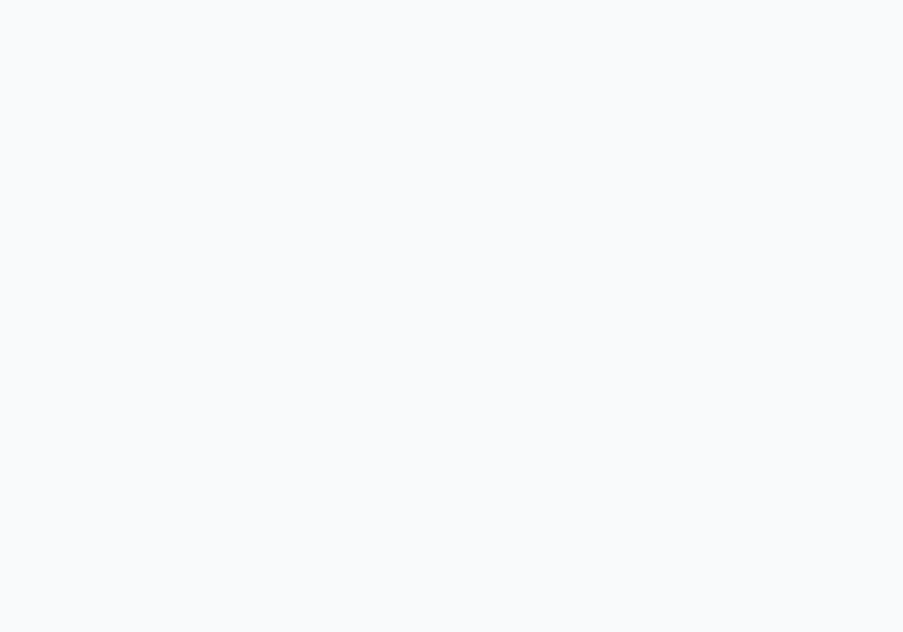
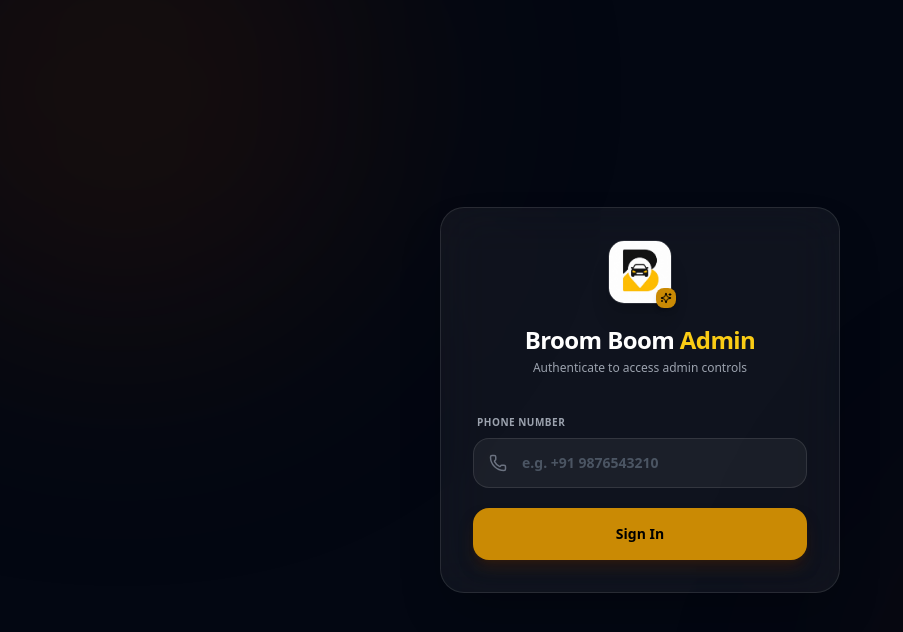
Before and after one commit to pietech2026-png/broomboom_user_admin, a React (Vite) app: page /login in a window 1280 px wide. Before the commit this address had no page. Shown: the top 632 px of the page, without its empty margins (0-903 px from the left). Built offline with nearby package versions, Linux system fonts and the light colour scheme.

Commit message:
feat: implement auth login screen and route guards in admin panel

```diff
--- a/src/App.jsx
+++ b/src/App.jsx
@@ -11,6 +11,9 @@ import Cities from './pages/Cities';
 import SearchLeads from './pages/SearchLeads';
 import PetBookings from './pages/PetBookings';
 import AddOns from './pages/AddOns';
+import Login from './pages/Login';
+import ProtectedRoute from './components/ProtectedRoute';
+
 const Coupons = () => <div className="p-4 bg-white rounded-2xl border border-gray-100 min-h-[400px] flex items-center justify-center text-gray-400 font-medium">Coupon Management Module Coming Soon</div>;
 const Drivers = () => <div className="p-4 bg-white rounded-2xl border border-gray-100 min-h-[400px] flex items-center justify-center text-gray-400 font-medium">Driver Management Module Coming Soon</div>;
 
@@ -18,6 +21,9 @@ function App() {
   return (
     <BrowserRouter>
       <Routes>
+        <Route path="/login" element={<Login />} />
+
+        <Route element={<ProtectedRoute />}>
           <Route path="/" element={<AdminLayout />}>
             <Route index element={<Dashboard />} />
             <Route path="bookings" element={<Bookings />} />
@@ -32,6 +38,7 @@ function App() {
             <Route path="drivers" element={<Drivers />} />
             <Route path="addons" element={<AddOns />} />
           </Route>
+        </Route>
       </Routes>
     </BrowserRouter>
   );
--- /dev/null
+++ b/src/components/ProtectedRoute.jsx
@@ -0,0 +1,14 @@
+import React from 'react';
+import { Navigate, Outlet } from 'react-router-dom';
+
+const ProtectedRoute = () => {
+  const token = localStorage.getItem('token');
+
+  if (!token) {
+    return <Navigate to="/login" replace />;
+  }
+
+  return <Outlet />;
+};
+
+export default ProtectedRoute;
--- a/src/components/Sidebar.jsx
+++ b/src/components/Sidebar.jsx
@@ -1,5 +1,5 @@
 import React from 'react';
-import { NavLink } from 'react-router-dom';
+import { NavLink, useNavigate } from 'react-router-dom';
 import {
   LayoutDashboard,
   Car,
@@ -15,6 +15,7 @@ import {
 import logo from '../assets/logo.jpeg';
 
 const Sidebar = () => {
+  const navigate = useNavigate();
   const menuItems = [
     { icon: LayoutDashboard, label: 'Dashboard', path: '/' },
     { icon: Car, label: 'New Bookings', path: '/bookings' },
@@ -54,7 +55,15 @@ const Sidebar = () => {
       </nav>
 
       <div className="p-4 border-t border-gray-50">
-        <button className="sidebar-link sidebar-link-inactive w-full text-red-500 hover:bg-red-50 hover:text-red-600">
+        <button
+          onClick={() => {
+            localStorage.removeItem('token');
+            localStorage.removeItem('user_name');
+            localStorage.removeItem('user_phone');
+            navigate('/login', { replace: true });
+          }}
+          className="sidebar-link sidebar-link-inactive w-full text-red-500 hover:bg-red-50 hover:text-red-600"
+        >
           <LogOut size={20} />
           <span className="font-medium">Logout</span>
         </button>
--- /dev/null
+++ b/src/pages/Login.jsx
@@ -0,0 +1,120 @@
+import React, { useState } from 'react';
+import { useNavigate } from 'react-router-dom';
+import { Phone, Loader2, ShieldAlert, Sparkles } from 'lucide-react';
+import API_BASE_URL from '../config';
+import logo from '../assets/logo.jpeg';
+
+const Login = () => {
+  const [phone, setPhone] = useState('');
+  const [loading, setLoading] = useState(false);
+  const [error, setError] = useState(null);
+  const navigate = useNavigate();
+
+  const handleLogin = async (e) => {
+    e.preventDefault();
+    setLoading(true);
+    setError(null);
+
+    // Clean phone number validation
+    if (!phone.trim()) {
+      setError('Please enter a valid phone number');
+      setLoading(false);
+      return;
+    }
+
+    try {
+      const response = await fetch(`${API_BASE_URL}/auth/login`, {
+        method: 'POST',
+        headers: { 'Content-Type': 'application/json' },
+        body: JSON.stringify({ phone: phone.trim() })
+      });
+
+      const data = await response.json();
+
+      if (!response.ok || !data.success) {
+        throw new Error(data.message || 'Authentication failed');
+      }
+
+      // Store credentials
+      localStorage.setItem('token', data.token);
+      localStorage.setItem('user_name', data.user.name);
+      localStorage.setItem('user_phone', data.user.phone);
+
+      // Navigate to dashboard
+      navigate('/', { replace: true });
+    } catch (err) {
+      setError(err.message);
+    } finally {
+      setLoading(false);
+    }
+  };
+
+  return (
+    <div className="min-h-screen w-full flex items-center justify-center bg-gray-950 relative overflow-hidden select-none">
+      {/* Background Ambient Glows */}
+      <div className="absolute top-[-20%] left-[-10%] w-[500px] h-[500px] rounded-full bg-primary-950/30 blur-[120px] pointer-events-none"></div>
+      <div className="absolute bottom-[-20%] right-[-10%] w-[500px] h-[500px] rounded-full bg-orange-950/20 blur-[120px] pointer-events-none"></div>
+
+      <div className="w-full max-w-md p-6 relative z-10 animate-in fade-in duration-500">
+        {/* Card Container */}
+        <div className="bg-white/5 border border-white/10 backdrop-blur-xl rounded-3xl p-8 shadow-2xl flex flex-col items-center">
+          {/* Logo & Header */}
+          <div className="mb-8 flex flex-col items-center gap-3">
+            <div className="relative">
+              <img src={logo} className="w-16 h-16 object-cover rounded-2xl shadow-xl border border-white/10" alt="Broom Boom Logo" />
+              <div className="absolute -bottom-1 -right-1 bg-primary-600 text-black p-1 rounded-lg shadow-md">
+                <Sparkles size={12} />
+              </div>
+            </div>
+            <div className="text-center mt-2">
+              <h1 className="text-2xl font-black tracking-tight text-white">
+                Broom Boom <span className="text-primary-400">Admin</span>
+              </h1>
+              <p className="text-xs text-gray-400 font-medium mt-1">Authenticate to access admin controls</p>
+            </div>
+          </div>
+
+          {/* Form */}
+          <form onSubmit={handleLogin} className="w-full space-y-5">
+            {error && (
+              <div className="flex items-center gap-2.5 bg-red-950/30 border border-red-500/20 text-red-400 p-4 rounded-2xl text-xs font-bold animate-in shake duration-300">
+                <ShieldAlert size={16} className="shrink-0" />
+                <span>{error}</span>
+              </div>
+            )}
+
+            <div className="space-y-1.5">
+              <label className="text-[10px] font-bold text-gray-400 uppercase tracking-wider ml-1">Phone Number</label>
+              <div className="relative">
+                <Phone className="absolute left-4 top-1/2 -translate-y-1/2 text-gray-500" size={18} />
+                <input
+                  type="text"
+                  value={phone}
+                  onChange={(e) => setPhone(e.target.value)}
+                  placeholder="e.g. +91 9876543210"
+                  className="w-full px-4 py-3.5 pl-12 bg-white/5 border border-white/10 text-white rounded-2xl text-sm font-bold placeholder:text-gray-600 focus:outline-none focus:ring-2 focus:ring-primary-500/20 focus:border-primary-500/50 transition-all"
+                  required
+                  disabled={loading}
+                />
+              </div>
+            </div>
+
+            <button
+              type="submit"
+              disabled={loading}
+              className="w-full flex items-center justify-center gap-2 py-4 bg-primary-600 hover:bg-primary-700 text-black text-sm font-black rounded-2xl shadow-lg shadow-primary-950/50 hover:shadow-primary-900/30 transition-all disabled:opacity-50"
+            >
+              {loading ? (
+                <Loader2 size={18} className="animate-spin" />
+              ) : (
+                'Sign In'
+              )}
+            </button>
+          </form>
+        </div>
+      </div>
+    </div>
+  );
+};
+
+export default Login;
```
Lines whose indentation alone changed are shown as unchanged.
